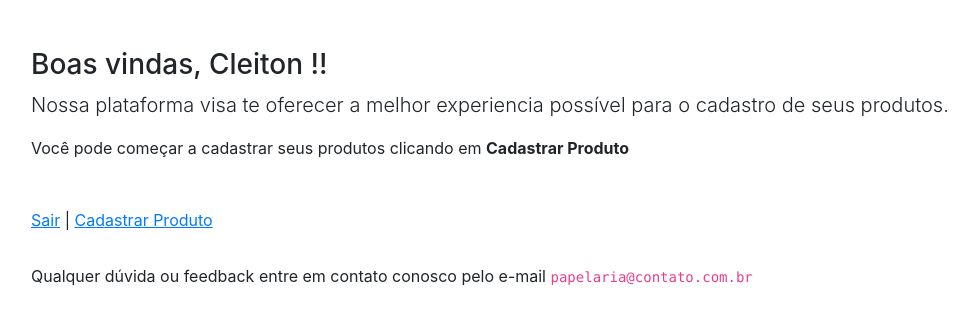
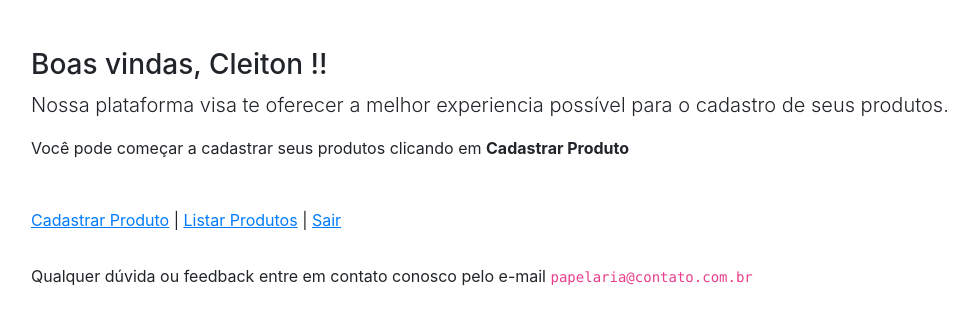
Before and after one commit to CaiqueRosa/projeto_frontend, a PHP site: page / in a window 1280 px wide. Shown: the part 56-381 px from the top of the page, without its empty margins (54-1032 px from the left). Run offline with PHP 8.4, Linux system fonts and the light colour scheme; a user stored in the database is signed in.

Commit message:
Adiciona link para tela de listar produtos

```diff
--- a/www/papelaria/index.php
+++ b/www/papelaria/index.php
@@ -51,8 +51,9 @@ include('protect.php');
             <p>Você pode começar a cadastrar seus produtos clicando em <strong>Cadastrar Produto</strong></p>
 
             <div style="padding-top: 2rem;">
-                <a style="text-decoration: underline" href="logout.php">Sair</a> |
-                <a style="text-decoration: underline" href="index_produto.php">Cadastrar Produto</a>
+                <a style="text-decoration: underline" href="index_produto.php">Cadastrar Produto</a> |
+                <a style="text-decoration: underline" href="">Listar Produtos</a> |
+                <a style="text-decoration: underline" href="logout.php">Sair</a>
             </div>
 
             <p style="padding-top: 2rem;">Qualquer dúvida ou feedback entre em contato conosco pelo e-mail <code>papelaria@contato.com.br</code></p>
```
